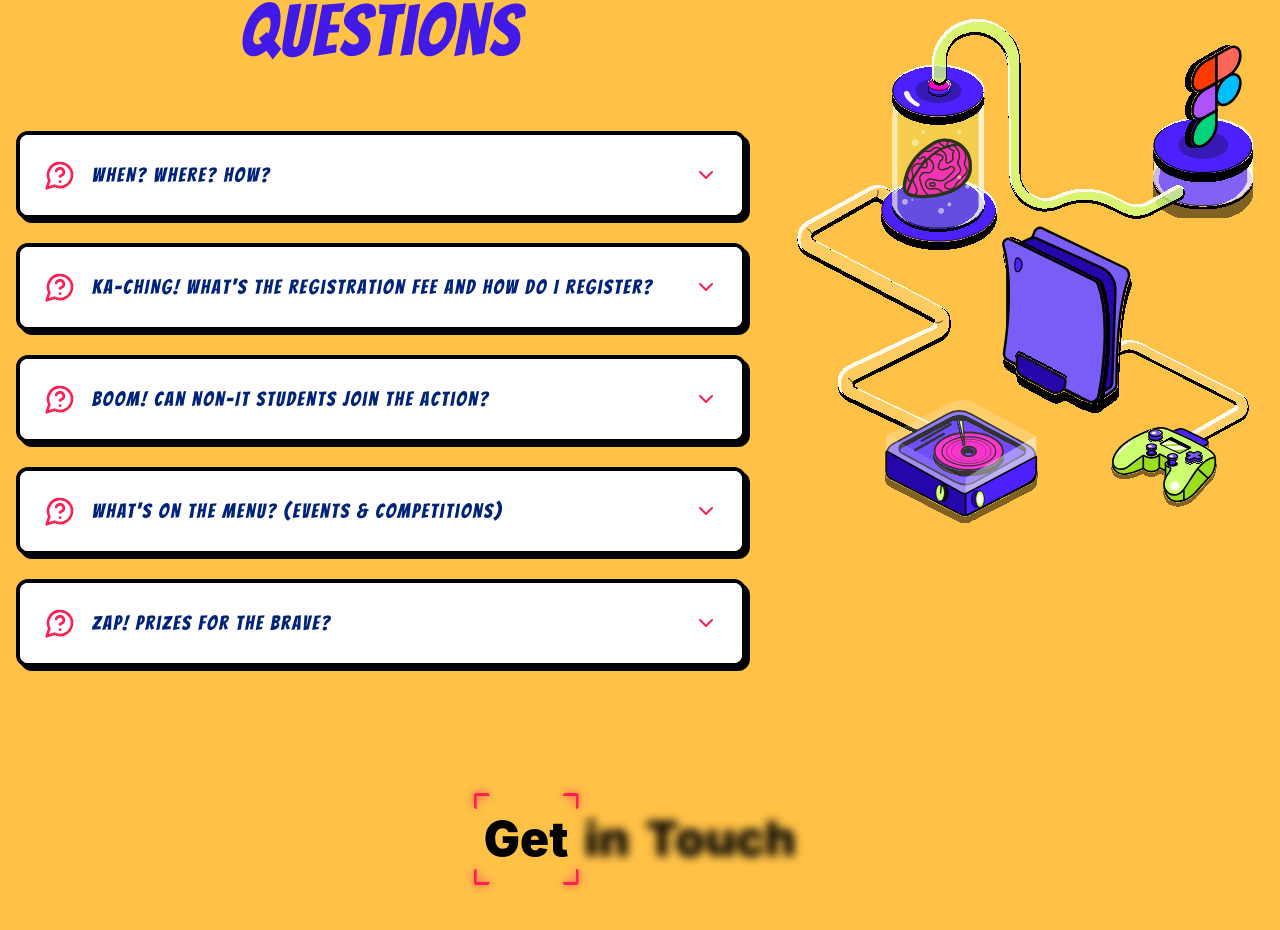
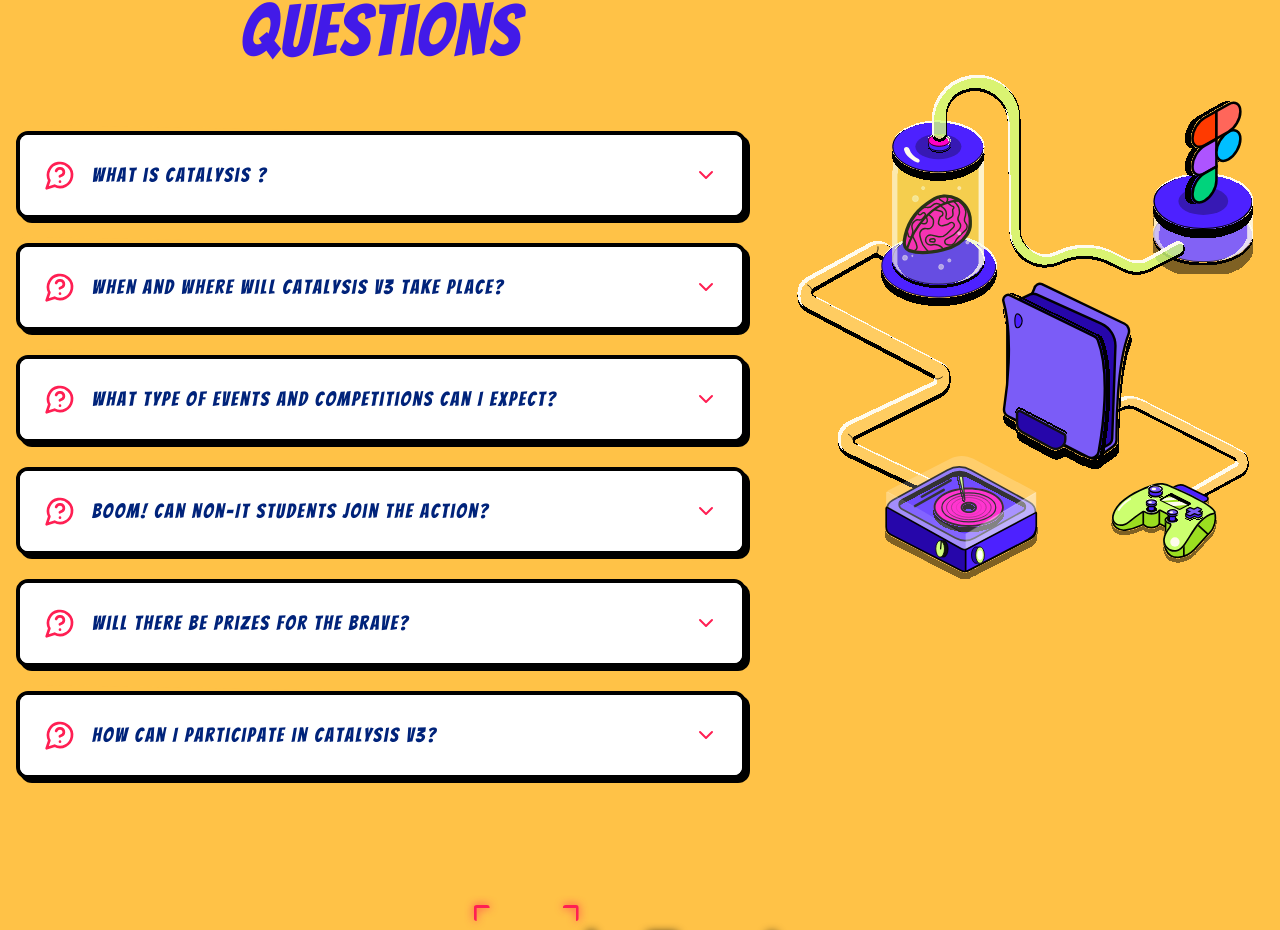
Before and after one commit to Genesis-ISE-DSCE/Catalysis3.0, a React (Vite) app in the folder frontend/: page / in a window 1280 px wide. Shown: the part 4239-5169 px from the top of the page. Built offline with nearby package versions, Linux system fonts and the light colour scheme; no server answers.

Commit message:
updated faq contents
Signed-off-by: Khushi Agrawal <149886195+khushiiagrawal@users.noreply.github.com>

```diff
--- a/frontend/src/components/FAQ.jsx
+++ b/frontend/src/components/FAQ.jsx
@@ -12,30 +12,36 @@ export const FAQSection = () => {
 
   const faqs = [
     {
-      question: "WHEN? WHERE? HOW?",
+      question: "What is Catalysis ?",
       answer:
-        "March 7th & 8th, 2025! Join us at ISE Department for this legendary showdown! 🚀",
+        "Catalysis is a 2-day interdepartmental technical fest organised by team Genesis of the Department of Information Science and Engineering ⚡",
     },
     {
-      question: "KA-CHING! What's the registration fee and how do I register?",
+      question: "When and where will Catalysis v3 take place?",
       answer:
-        "Early bird heroes get special powers (discounts)! Check our registration page, fill in the deets, and you're all set! 💰🚀",
+        "Catalysis v3 will take place on March 28-29, 2025, at the Department of Information Science and Engineering, DSCE Bangalore 🏫",
+    },
+    {
+      question: "What type of events and competitions can I expect?",
+      answer:
+        "The technical fest will include various events, such as Coding Competition, Technoseek, Gaming, Testing your Tying Speed, Leveraging your UI/UX talent and many more exciting competitions!🤖",
     },
     {
       question: "BOOM! Can non-IT students join the action?",
       answer:
-        "Absolutely! The technical fest welcomes tech enthusiasts from all branches to unleash their skills! 🎉",
+        "Absolutely! The technical fest welcomes tech enthusiasts from all branches to unleash their skills!💻",
     },
     {
-      question: "WHAT'S ON THE MENU? (Events & Competitions)",
+      question: "Will there be prizes for the brave?",
       answer:
-        "Brace yourself for epic hackathons, coding duels, Tech Treasure Hunts, quizzes, and more! 🤖💻",
+        "Yes! Win epic prizes for each event, ultimate glory and unbeatable bragging rights!🏆",
     },
     {
-      question: "ZAP! Prizes for the brave?",
+      question: "How can I participate in Catalysis v3?",
       answer:
-        "You bet! Winners walk away with prizes, glory, and ultimate bragging rights! 🏆",
+        "Register online through the official website and secure your spot at Catalysis v3!🎉",
     },
+
   ];
 
   const accordionVariants = {
```
